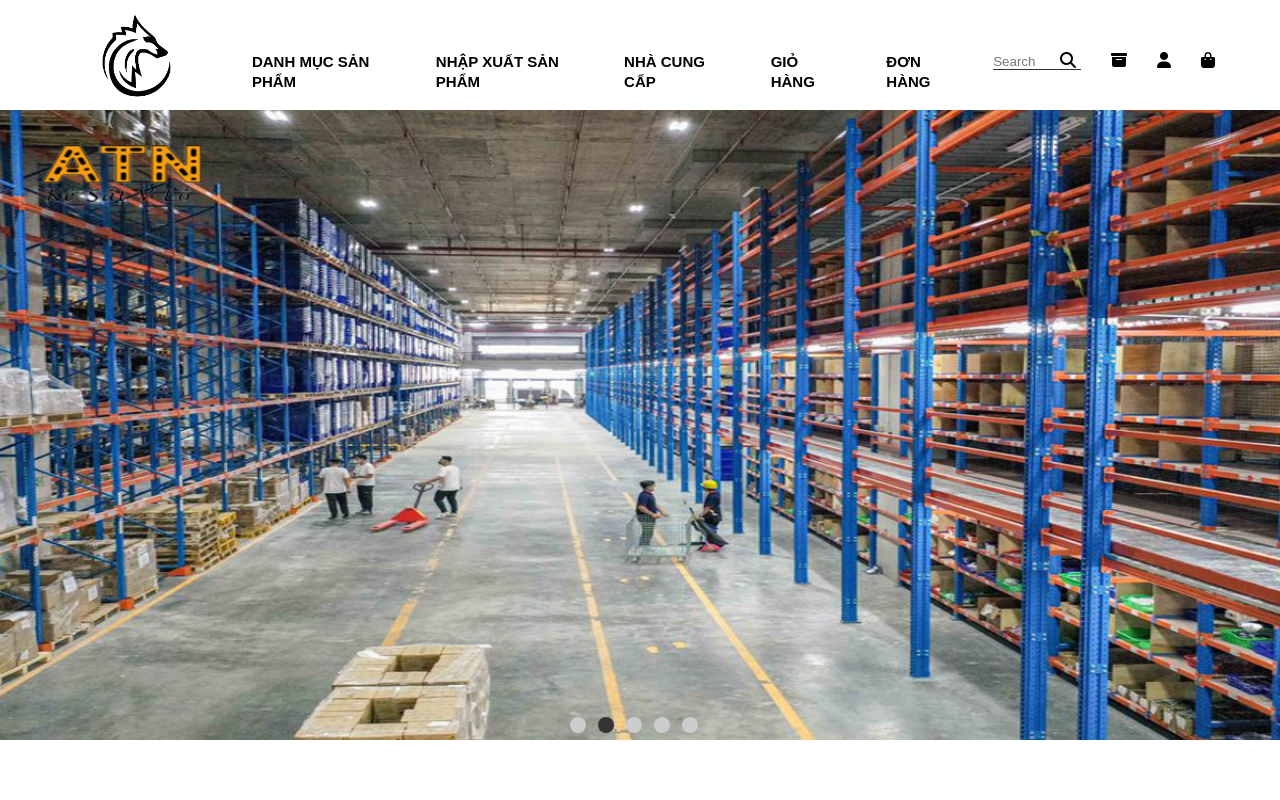
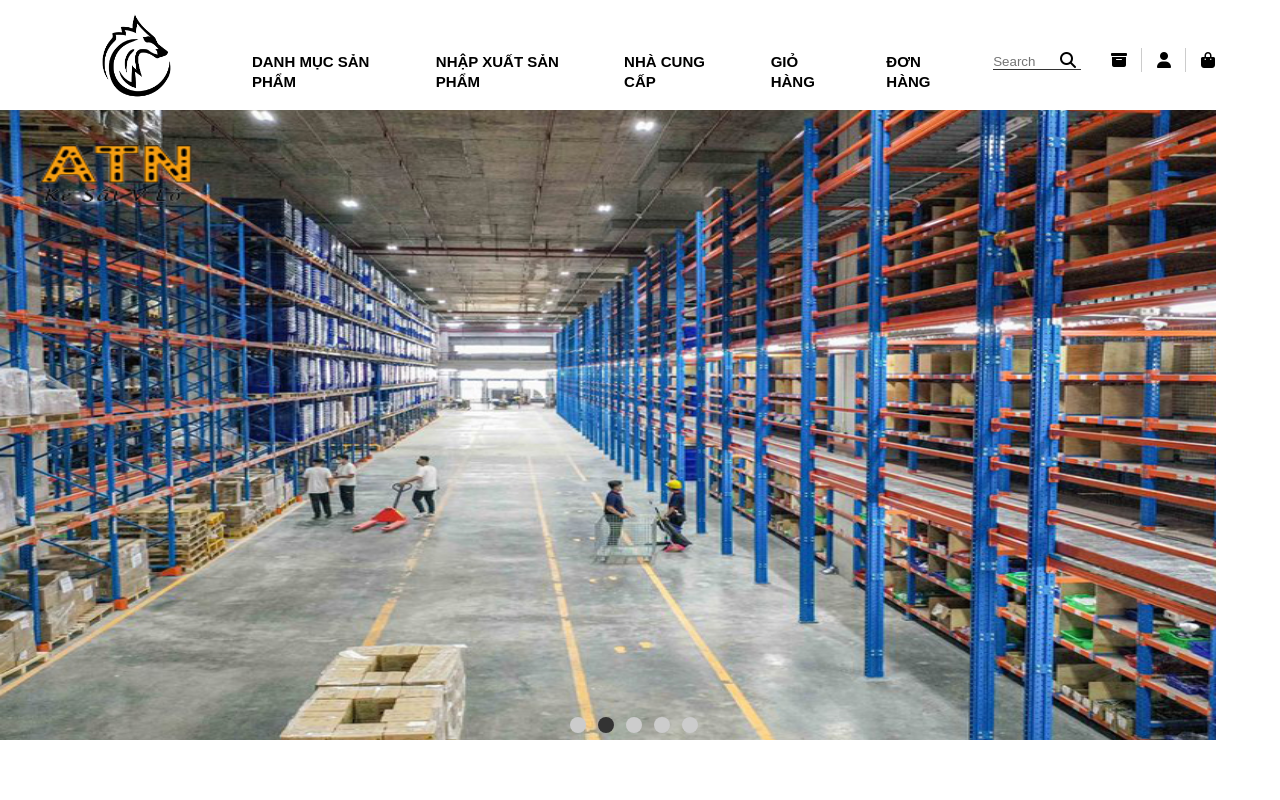
Before and after one commit to khoa69-bit/khoacv, a plain HTML site: page index.html in a window 1280 px wide. Shown: the top 800 px of the page. Drawn offline with Linux system fonts and the light colour scheme.

Commit message:
esc :wp core editor esc

```diff
--- a/index.html
+++ b/index.html
@@ -67,7 +67,7 @@
                 <a class="fas fa-archive" href=""></a>
             </li>
             <li>
-                <a class="fa fa-user" href=""></a>
+                <a class="fa fa-user" href="Đăng nhập"></a>
             </li>
             <li>
                 <a class="fa fa-shopping-bag" href=""></a>
--- a/style.css
+++ b/style.css
@@ -78,6 +78,27 @@ header {
 
 .others>li {
     padding: 40px 15px;
+    position: relative;
+}
+
+.others>li ::after {
+    content: "";
+    display: block;
+    width: 1px;
+    height: 30%;
+    background-color: #cccccc;
+    position: absolute;
+    right: 0;
+    top: 60%;
+    transform: translateY(-50%);
+}
+
+.others>li:last-child ::after {
+    display: none;
+}
+
+.others>li:first-child ::after {
+    display: none;
 }
 
 .others>li:first-child {
@@ -97,8 +118,9 @@ header {
 
 #Slider {
     padding-bottom: 30px;
-    border-bottom: 2px soild #333;
+    /* margin: 0 0 50px 50px; */
     overflow: hidden;
+    width: 100%;
 }
 
 .aspect-ratio-169 {
@@ -111,10 +133,11 @@ header {
 .aspect-ratio-169 img {
     display: block;
     position: absolute;
-    width: 100%;
+    width: 95%;
     height: 100%;
     top: 40px;
-    left: 0;
+    /* left: 50px; */
+    margin-left: 40 px;
 }
 
 .dot-container {
```
